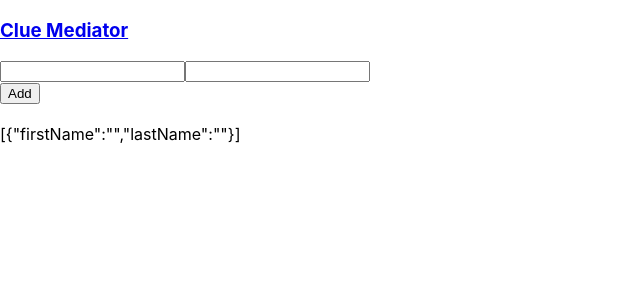
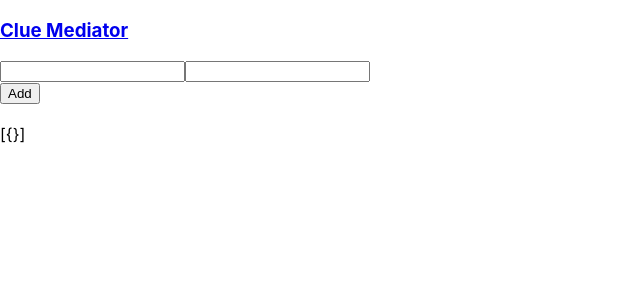
Before and after one commit to JKChai/dev-react, a React (Create React App) app: page / in a window 1280 px wide. Shown: the top 300 px of the page, without its empty margins (0-640 px from the left). Built offline with nearby package versions, Linux system fonts and the light colour scheme.

Commit message:
Update js files

```diff
--- a/src/App.js
+++ b/src/App.js
@@ -2,7 +2,7 @@ import React, { useState } from "react";
 
 // https://www.cluemediator.com/add-or-remove-input-fields-dynamically-with-reactjs
 function App() {
-    const [inputList, setInputList] = useState([{ firstName: "", lastName: "" }]);
+    const [inputList, setInputList] = useState([{}]);
 
     // handle input change
     const handleInputChange = (e, index) => {
--- a/src/index.old.js
+++ b/src/index.old.js
@@ -1,7 +1,7 @@
 import React from 'react';
 import ReactDOM from 'react-dom';
 import './index.css';
-import App from './App';
+import App from './App.old';
 import reportWebVitals from './reportWebVitals';
 
 ReactDOM.render(
```
